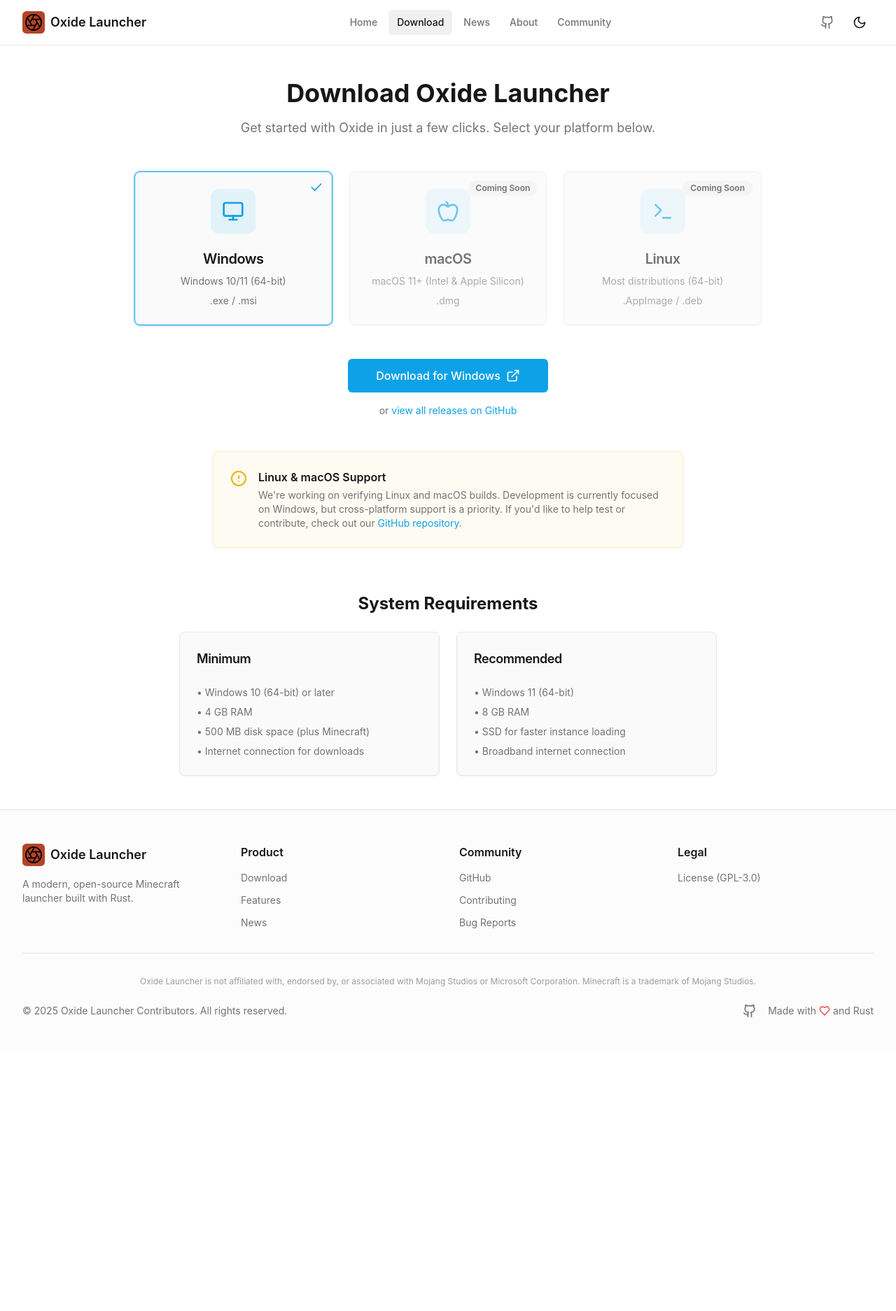
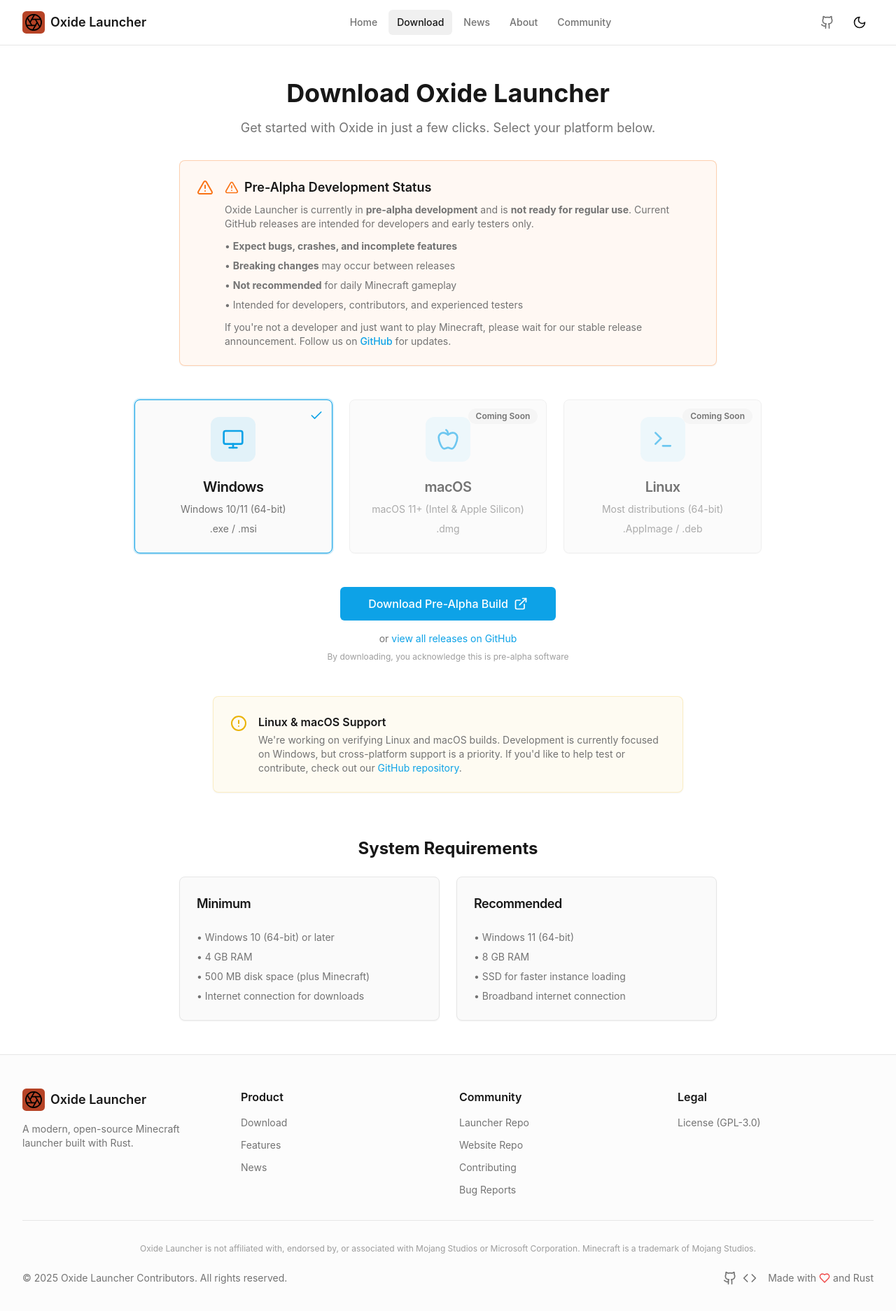
Before and after one commit to OxideLauncher/OxideLauncherWeb, a React (Vite) app: page /#/download in a window 1280 px wide. Shown: the top 1874 px of the page at 70% size. Before the commit the page ends 1503 px from the top, so only its background shows below. Built offline with nearby package versions, Linux system fonts and the light colour scheme.

Commit message:
update downloads to reflect dev state

```diff
--- a/public/news/index.json
+++ b/public/news/index.json
@@ -10,5 +10,5 @@
       "author": "Oxide Team"
     }
   ],
-  "lastUpdated": "2025-12-22T20:15:22.489Z"
+  "lastUpdated": "2025-12-22T20:26:03.341Z"
 }
--- a/src/components/Footer.tsx
+++ b/src/components/Footer.tsx
@@ -1,5 +1,5 @@
 import { Link } from 'react-router-dom';
-import { Github, Heart } from 'lucide-react';
+import { Github, Heart, Code } from 'lucide-react';
 import { Separator } from '@/components/ui/separator';
 
 const footerLinks = {
@@ -9,7 +9,8 @@
     { name: 'News', href: '/news' },
   ],
   community: [
-    { name: 'GitHub', href: 'https://github.com/OxideLauncher/OxideLauncher', external: true },
+    { name: 'Launcher Repo', href: 'https://github.com/OxideLauncher/OxideLauncher', external: true },
+    { name: 'Website Repo', href: 'https://github.com/OxideLauncher/OxideLauncherWeb', external: true },
     { name: 'Contributing', href: '/community#contributing' },
     { name: 'Bug Reports', href: 'https://github.com/OxideLauncher/OxideLauncher/issues', external: true },
   ],
@@ -129,15 +130,28 @@
             © {currentYear} Oxide Launcher Contributors. All rights reserved.
           </p>
           <div className="flex items-center gap-4">
+            <div className="flex items-center gap-2">
               <a
                 href="https://github.com/OxideLauncher/OxideLauncher"
                 target="_blank"
                 rel="noopener noreferrer"
                 className="text-muted-foreground hover:text-foreground transition-colors"
-              aria-label="Visit our GitHub repository"
+                aria-label="Launcher GitHub repository"
+                title="Launcher Repository"
               >
                 <Github className="h-5 w-5" aria-hidden="true" />
               </a>
+              <a
+                href="https://github.com/OxideLauncher/OxideLauncherWeb"
+                target="_blank"
+                rel="noopener noreferrer"
+                className="text-muted-foreground hover:text-foreground transition-colors"
+                aria-label="Website GitHub repository"
+                title="Website Repository"
+              >
+                <Code className="h-5 w-5" aria-hidden="true" />
+              </a>
+            </div>
             <span className="text-sm text-muted-foreground flex items-center gap-1">
               Made with <Heart className="h-4 w-4 text-red-500" aria-label="love" /> and Rust
             </span>
--- a/src/pages/Download.tsx
+++ b/src/pages/Download.tsx
@@ -1,5 +1,5 @@
 import { useState } from 'react';
-import { ExternalLink, Monitor, Apple, Terminal, AlertCircle, Check } from 'lucide-react';
+import { ExternalLink, Monitor, Apple, Terminal, AlertCircle, AlertTriangle, Check } from 'lucide-react';
 import { Button } from '@/components/ui/button';
 import { Card, CardContent, CardDescription, CardHeader, CardTitle } from '@/components/ui/card';
 import { Badge } from '@/components/ui/badge';
@@ -61,12 +61,48 @@
   return (
     <div className="container-page py-12">
       {/* Header */}
-      <div className="text-center mb-12 animate-fade-in">
+      <div className="text-center mb-8 animate-fade-in">
         <h1 className="text-4xl font-bold mb-4">Download Oxide Launcher</h1>
         <p className="text-lg text-muted-foreground max-w-2xl mx-auto">
           Get started with Oxide in just a few clicks. Select your platform below.
         </p>
       </div>
+
+      {/* Pre-Alpha Warning */}
+      <Card className="max-w-3xl mx-auto mb-12 border-orange-500/30 bg-orange-500/5">
+        <CardContent className="flex gap-4 py-6">
+          <AlertTriangle className="h-6 w-6 text-orange-500 flex-shrink-0 mt-0.5" aria-hidden="true" />
+          <div>
+            <h3 className="font-semibold mb-2 text-lg flex items-center gap-2">
+              <AlertTriangle className="h-5 w-5 text-orange-500" aria-hidden="true" />
+              Pre-Alpha Development Status
+            </h3>
+            <p className="text-sm text-muted-foreground mb-3">
+              Oxide Launcher is currently in <strong>pre-alpha development</strong> and is <strong>not ready for regular use</strong>.
+              Current GitHub releases are intended for developers and early testers only.
+            </p>
+            <div className="space-y-2 text-sm text-muted-foreground">
+              <p>• <strong>Expect bugs, crashes, and incomplete features</strong></p>
+              <p>• <strong>Breaking changes</strong> may occur between releases</p>
+              <p>• <strong>Not recommended</strong> for daily Minecraft gameplay</p>
+              <p>• Intended for developers, contributors, and experienced testers</p>
+            </div>
+            <p className="text-sm text-muted-foreground mt-3">
+              If you're not a developer and just want to play Minecraft, please wait for our stable release announcement.
+              Follow us on{' '}
+              <a
+                href="https://github.com/OxideLauncher/OxideLauncher"
+                target="_blank"
+                rel="noopener noreferrer"
+                className="text-primary hover:underline font-medium"
+              >
+                GitHub
+              </a>
+              {' '}for updates.
+            </p>
+          </div>
+        </CardContent>
+      </Card>
 
       {/* Platform Selection */}
       <div className="grid md:grid-cols-3 gap-6 max-w-4xl mx-auto mb-12">
@@ -134,7 +170,7 @@
           disabled={!platforms.find(p => p.id === selectedPlatform)?.available}
           className="min-w-[200px]"
         >
-          Download for {platforms.find(p => p.id === selectedPlatform)?.name}
+          Download Pre-Alpha Build
           <ExternalLink className="ml-2 h-5 w-5" aria-hidden="true" />
         </Button>
         <p className="text-sm text-muted-foreground mt-4">
@@ -147,6 +183,9 @@
           >
             view all releases on GitHub
           </a>
+        </p>
+        <p className="text-xs text-muted-foreground/70 mt-2">
+          By downloading, you acknowledge this is pre-alpha software
         </p>
       </div>
 
--- a/src/pages/Home.tsx
+++ b/src/pages/Home.tsx
@@ -184,16 +184,31 @@
       {/* CTA Section */}
       <section className="py-20 bg-primary/5 border-y border-border">
         <div className="container-page text-center">
-          <h2 className="text-3xl font-bold mb-4">Ready to get started?</h2>
-          <p className="text-muted-foreground text-lg mb-8 max-w-xl mx-auto">
-            Download Oxide Launcher and set up your first instance in minutes. It's free, open source, and yours to keep.
+          <h2 className="text-3xl font-bold mb-4">Ready to try Oxide?</h2>
+          <p className="text-muted-foreground text-lg mb-2 max-w-xl mx-auto">
+            Oxide Launcher is in active development. Pre-alpha builds are available for developers and early testers.
           </p>
-          <Button asChild size="xl">
-            <Link to="/download">
-              <DownloadIcon className="mr-2 h-5 w-5" aria-hidden="true" />
-              Download Now
-            </Link>
-          </Button>
+          <p className="text-sm text-muted-foreground/70 mb-8 max-w-xl mx-auto">
+            Not ready for stable daily use yet — but you can follow our progress on GitHub!
+          </p>
+          <div className="flex flex-col sm:flex-row gap-4 justify-center">
+            <Button asChild size="lg" variant="outline">
+              <Link to="/download">
+                <DownloadIcon className="mr-2 h-5 w-5" aria-hidden="true" />
+                View Pre-Alpha Builds
+              </Link>
+            </Button>
+            <Button asChild size="lg">
+              <a
+                href="https://github.com/OxideLauncher/OxideLauncher"
+                target="_blank"
+                rel="noopener noreferrer"
+              >
+                Follow Development
+                <ArrowRight className="ml-2 h-5 w-5" aria-hidden="true" />
+              </a>
+            </Button>
+          </div>
         </div>
       </section>
     </div>
```
Lines whose indentation alone changed are shown as unchanged.
